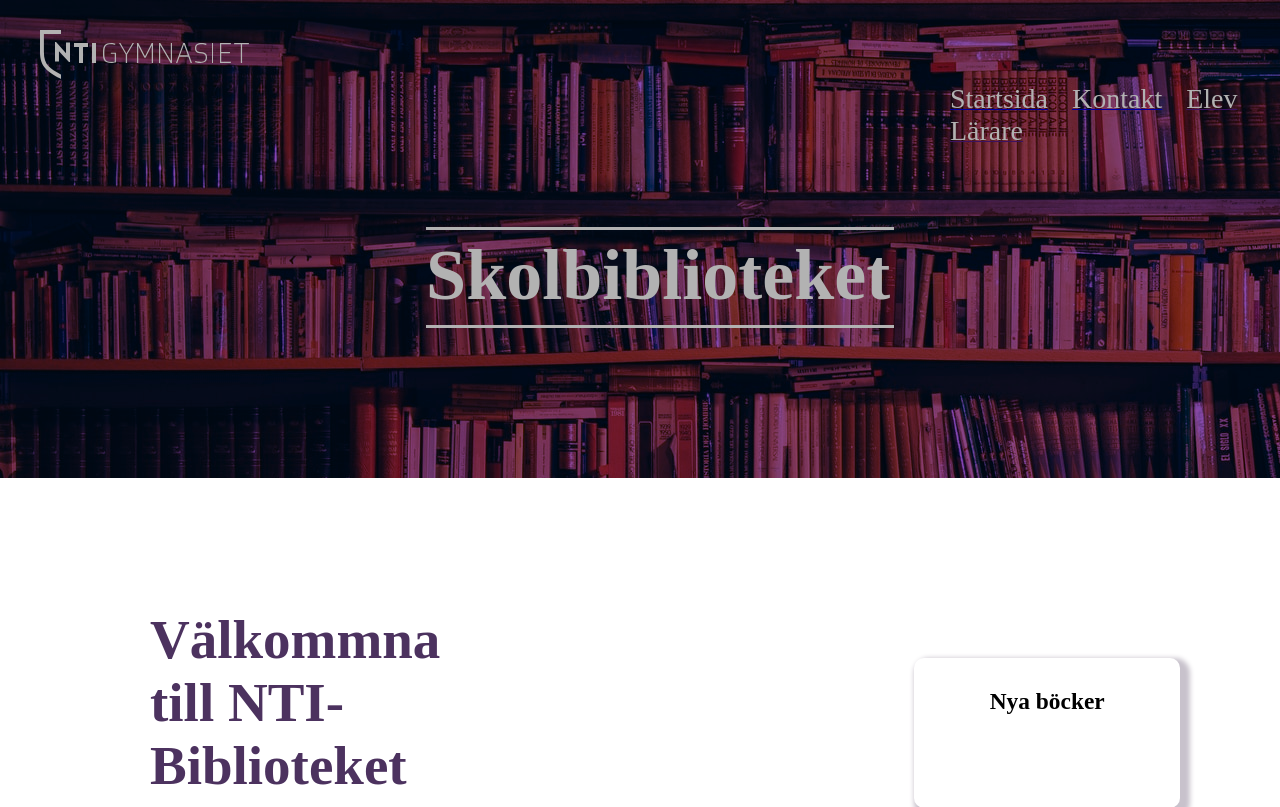
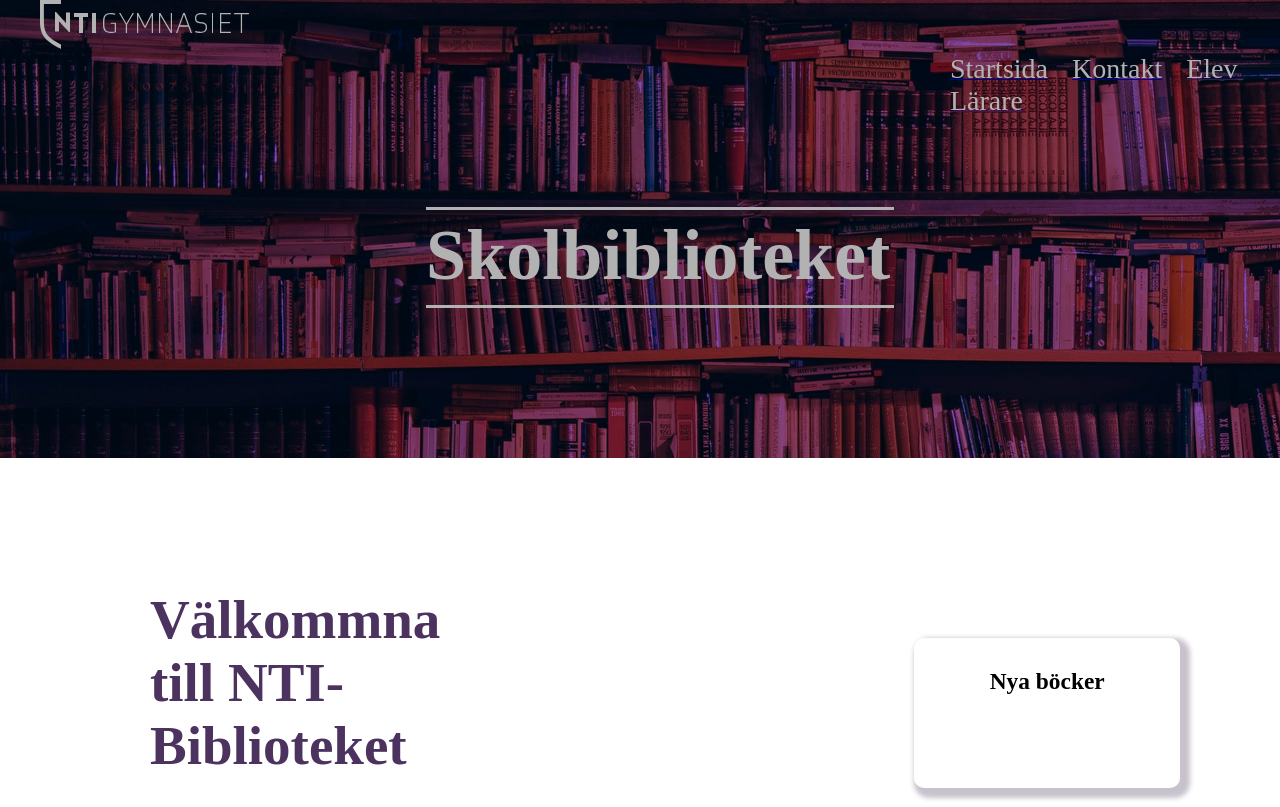
Before and after one commit to LiwiaMa/EE18-ar3, a PHP site: page / in a window 1280 px wide. Shown: the top 807 px of the page. Run offline with PHP 8.4, Linux system fonts and the light colour scheme; some libraries are stand-ins or nearby versions.

Commit message:
css på gymnasiearbete

```diff
--- a/gymnasiearbete/style.css
+++ b/gymnasiearbete/style.css
@@ -10,15 +10,15 @@ body, h1, h2, h3, h4, h5, h6, p, ul {
     padding: 0;
 }
 body {
-    width: auto;
-    height: auto;
+  width: auto;
+  height: auto;
 }
 .container-top{
   background-image: url("./bilder/book.jpg");
   background-color: #C26BFF;
   background-blend-mode: multiply;
   filter: brightness(70%);
-  padding-top: 30px;
+  padding-top: 0px;
   padding-left: 40px;
 }
 
@@ -39,8 +39,10 @@ body {
   text-align: right;
   padding: 0 10px;
 }
-.container-top ul {
-  margin: 0 10px 10px 900px;
+.container-top .meny  {
+  padding: 0 10px 10px 900px;
+  margin-top: auto;
+
 
 }
 /* /*background-image: linear-gradient(-45deg,#dd0890 0,indigo 100%);
```
